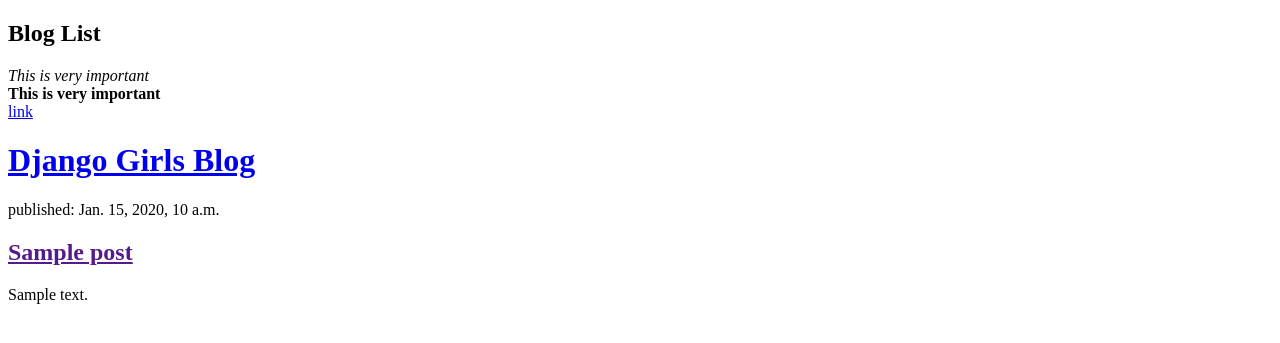
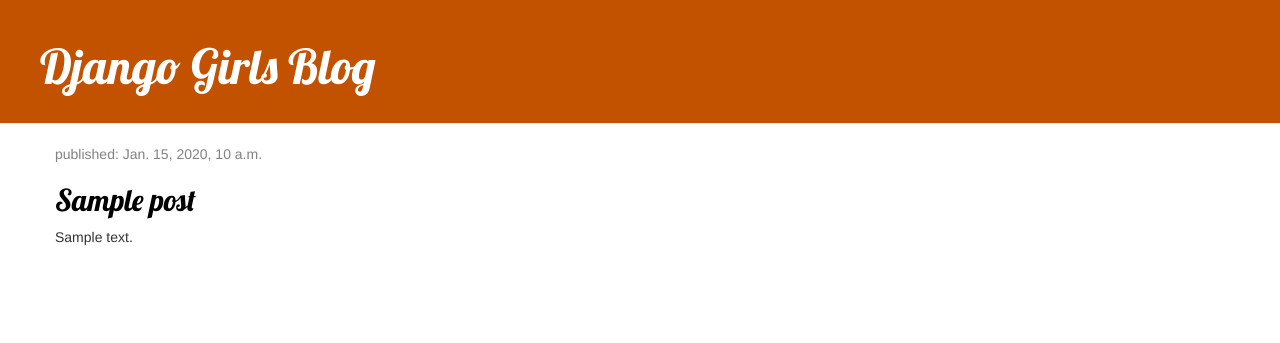
Before and after one commit to Bidhanrai/django-authentication, a Django app: page /blog/ in a window 1280 px wide. Shown: the top 343 px of the page. Run offline with Django 3.2, Linux system fonts and the light colour scheme; tables that the repository leaves empty hold one stand-in row (values such as "Sample post"); some libraries are stand-ins or nearby versions.

Commit message:
added post_detail.html and base.html for blog app

```diff
--- /dev/null
+++ b/blog/static/css/blog.css
@@ -0,0 +1,46 @@
+.page-header {
+    background-color: #C25100;
+    margin-top: 0;
+    padding: 20px 20px 20px 40px;
+}
+
+.page-header h1, .page-header h1 a, .page-header h1 a:visited, .page-header h1 a:active {
+    color: #ffffff;
+    font-size: 36pt;
+    text-decoration: none;
+}
+
+.content {
+    margin-left: 40px;
+}
+
+h1, h2, h3, h4 {
+    font-family: 'Lobster', cursive;
+}
+
+.date {
+    color: #828282;
+}
+
+.save {
+    float: right;
+}
+
+.post-form textarea, .post-form input {
+    width: 100%;
+}
+
+.top-menu, .top-menu:hover, .top-menu:visited {
+    color: #ffffff;
+    float: right;
+    font-size: 26pt;
+    margin-right: 20px;
+}
+
+.post {
+    margin-bottom: 70px;
+}
+
+.post h2 a, .post h2 a:visited {
+    color: #000000;
+}
--- /dev/null
+++ b/blog/templates/blog/base.html
@@ -0,0 +1,35 @@
+{% load static %}
+
+<!DOCTYPE html>
+<html lang="en">
+<head>
+    <meta charset="UTF-8">
+    <title>{% block title %} {% endblock %}</title>
+    <link rel="stylesheet" href="//maxcdn.bootstrapcdn.com/bootstrap/3.2.0/css/bootstrap.min.css">
+    <link rel="stylesheet" href="//maxcdn.bootstrapcdn.com/bootstrap/3.2.0/css/bootstrap-theme.min.css">
+    <link rel="stylesheet" href="{% static 'css/blog.css' %}">
+    <link href="//fonts.googleapis.com/css?family=Lobster&subset=latin,latin-ext" rel="stylesheet" type="text/css">
+</head>
+<body>
+    <main>
+        <div class="page-header">
+            <h1><a href="">Django Girls Blog</a></h1>
+        </div>
+
+        <div class="content container">
+            <div class="row">
+                <div class="col-md-8">
+                    {% block content %}
+                    {% endblock %}
+
+                    {% block trans %}
+                    {% endblock %}
+                </div>
+            </div>
+        </div>
+
+
+    </main>
+
+</body>
+</html>
--- a/blog/templates/blog/post_list.html
+++ b/blog/templates/blog/post_list.html
@@ -1,25 +1,22 @@
-{% extends 'base.html' %}
+{% extends 'blog/base.html' %}
 
 {% block title %} Blog {% endblock %}
 
 {% block content %}
-    <h2>Blog List</h2>
-
-    <em>This is very important</em>
-    <br>
-    <strong>This is very important</strong>
-    <br>
-    <a href="https://djangogirls.org">link</a>
-
-    <div>
-        <h1><a href="/">Django Girls Blog</a></h1>
-    </div>
-
+{#    <h2>Blog List</h2>#}
+{##}
+{#    <em>This is very important</em>#}
+{#    <br>#}
+{#    <strong>This is very important</strong>#}
+{#    <br>#}
+{#    <a href="https://djangogirls.org">link</a>#}
     {% for post in posts %}
-        <div>
-            <p>published: {{post.published_date}}</p>
-            <h2><a href="">{{post.title}}</a></h2>
-            <p>{{post.text|linebreaksbr}}</p>
+        <div class="post">
+            <div class="date">
+                <p>published: {{ post.published_date }}</p>
+            </div>
+            <h2><a href="{% url 'post_detail' pk=post.pk %}">{{ post.title }}</a></h2>
+            <p>{{ post.text|linebreaksbr }}</p>
         </div>
     {% endfor %}
 {% endblock %}
--- a/blog/urls.py
+++ b/blog/urls.py
@@ -3,5 +3,6 @@ from . import views
 
 
 urlpatterns = [
-    path('', views.post_list, name='post_list')
+    path('', views.post_list, name='post_list'),
+    path('post/<int:pk>', views.post_detail, name='post_detail')
 ]
--- a/blog/views.py
+++ b/blog/views.py
@@ -1,4 +1,4 @@
-from django.shortcuts import render
+from django.shortcuts import render, get_object_or_404
 from .models import Post
 from django.utils import timezone
 
@@ -8,3 +8,8 @@ from django.utils import timezone
 def post_list(request):
     posts = Post.objects.filter(published_date__lte=timezone.now()).order_by('published_date')
     return render(request, 'blog/post_list.html', {'posts': posts})
+
+
+def post_detail(request, pk):
+    post = get_object_or_404(Post, pk=pk)
+    return render(request, 'blog/post_detail.html', {'post': post})
--- a/templates/base.html
+++ b/templates/base.html
@@ -1,8 +1,12 @@
+
 <!DOCTYPE html>
 <html lang="en">
 <head>
     <meta charset="UTF-8">
-    <title>{% block title %} Django Auth Tutorial{% endblock %}</title>
+    <title>{% block title %} {% endblock %}</title>
+    <link rel="stylesheet" href="//maxcdn.bootstrapcdn.com/bootstrap/3.2.0/css/bootstrap.min.css">
+    <link rel="stylesheet" href="//maxcdn.bootstrapcdn.com/bootstrap/3.2.0/css/bootstrap-theme.min.css">
+    {% block head %}{% endblock %}
 </head>
 <body>
     <main>
--- a/templates/home.html
+++ b/templates/home.html
@@ -6,6 +6,7 @@
     {% if user.is_authenticated %}
       Hi {{ user.username }}!
         <p><a href="{% url 'logout' %}">logout</a></p>
+        <p><a href="{% url 'post_list' %}">blog</a></p>
     {% else %}
       <p>You are not logged in</p>
       <a href="{% url 'login' %}">login</a>
```
Also changed, not shown: blog/templates/blog/post_detail.html (added, +15 -0 lines).
